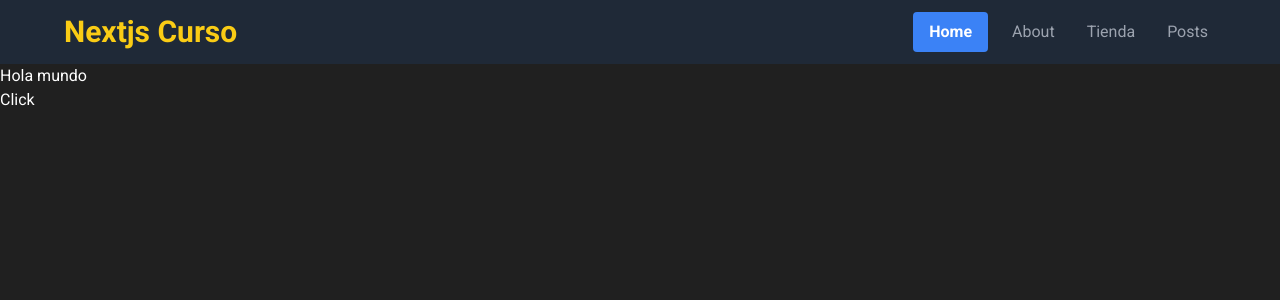
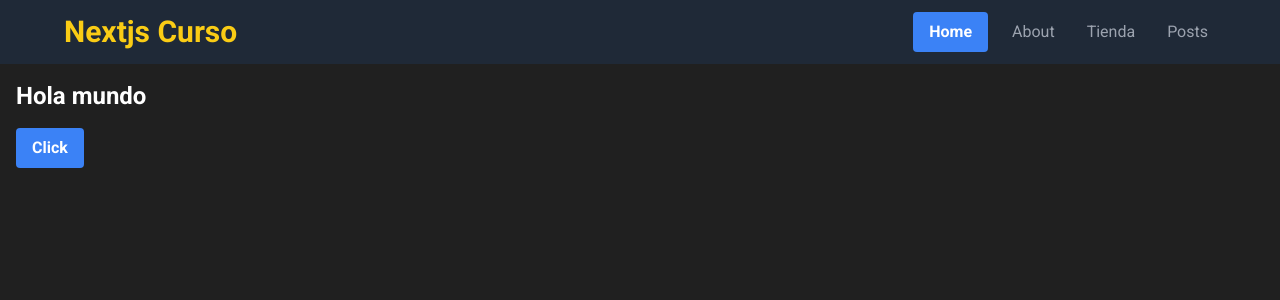
Before and after one commit to pedro-donoso/mynextjs, a Next.js app: page / in a window 1280 px wide. Shown: the top 300 px of the page. Built offline with nearby package versions, Linux system fonts and the light colour scheme.

Commit message:
agrego estilo tailwind a boton

```diff
--- a/app/page.jsx
+++ b/app/page.jsx
@@ -2,13 +2,14 @@
 
 export default function HomePage(){
 
-    return <section>
-        <h1>Hola mundo</h1>
-        <button onClick={() => {
-            alert('Viene del Frontend')
-        }}>
-            Click
-        </button>
-    </section>
+    return <section className="p-4">
+    <h1 className="text-2xl font-bold mb-4">Hola mundo</h1>
+    <button className="bg-blue-500 hover:bg-blue-700 text-white font-bold py-2 px-4 rounded" onClick={() => {
+        alert('Viene del Frontend')
+    }}>
+        Click
+    </button>
+</section>
+
 
 }
```
